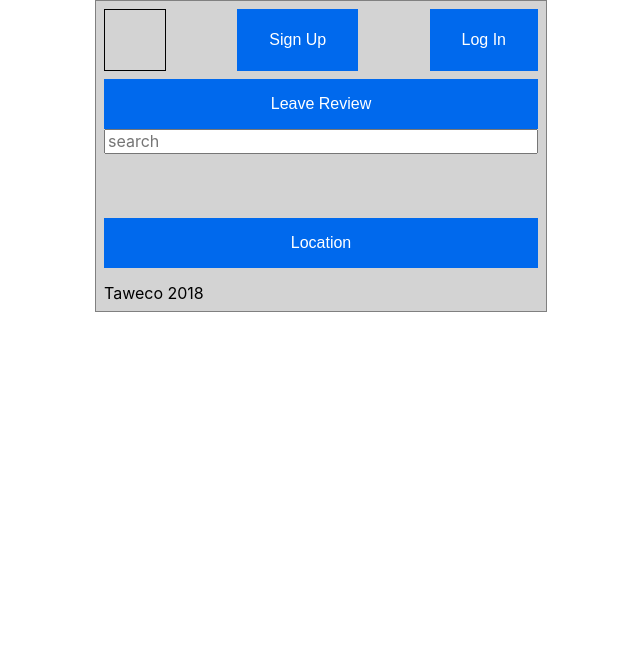
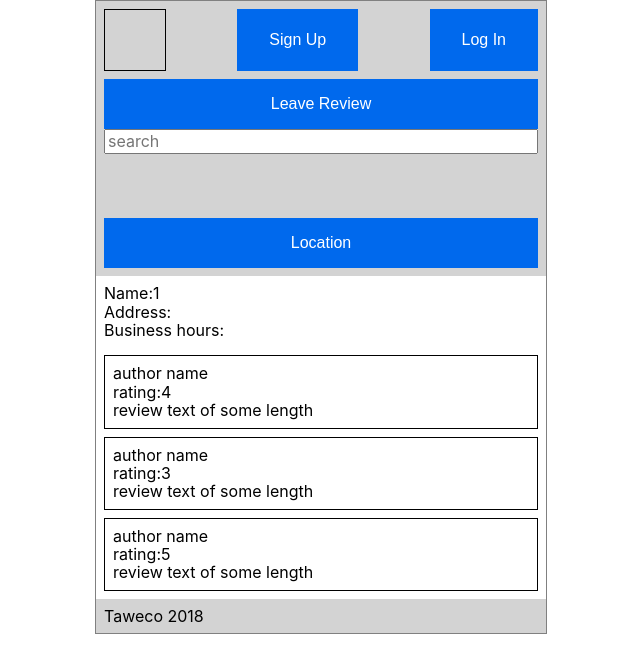
Before and after one commit to sadsaviour/tt, a React (Create React App) app: page /companies/1 in a window 1280 px wide. Shown: the top 672 px of the page, without its empty margins (319-959 px from the left). Built offline with nearby package versions, Linux system fonts and the light colour scheme.

Commit message:
feat: add companies page and reviews mocks

```diff
--- a/src/App.js
+++ b/src/App.js
@@ -3,8 +3,9 @@ import { BrowserRouter as Router, Route } from 'react-router-dom';
 import Screen from './UI/Screen';
 import Header from './Header';
 import Footer from './Footer';
-import CategoryList from './CategoryList';
-import Category from './Category';
+import CategoryList from './category/CategoryList';
+import Category from './category/Category';
+import Company from './company/Company';
 
 class App extends Component {
   state = {};
@@ -16,6 +17,7 @@ class App extends Component {
           <Header />
           <Route exact path="/" component={CategoryList} />
           <Route path="/categories/:topicId" component={Category} />
+          <Route path="/companies/:companyId" component={Company} />
 
           <Footer />
         </Screen>
--- a/src/Category.js
+++ b/src/category/Category.js
@@ -1,5 +1,6 @@
 import React from 'react';
 import styled from 'styled-components';
+import CompanyList from '../company/CompanyList';
 
 const Container = styled.div`
   box-sizing: border-box;
@@ -9,4 +10,9 @@ const Container = styled.div`
   flex-wrap: wrap;
 `;
 
-export default ({ match }) => <Container>{match.params.topicId}</Container>;
+export default ({ match }) => (
+  <Container>
+    {match.params.topicId}
+    <CompanyList />
+  </Container>
+);
--- /dev/null
+++ b/src/category/CategoryCard.js
@@ -0,0 +1,24 @@
+import React from 'react';
+import styled from 'styled-components';
+import { Link } from 'react-router-dom';
+import Logo from '../UI/Logo';
+
+const Container = styled.div`
+  box-sizing: border-box;
+
+  display: flex;
+  flex: 1 0 50%;
+
+  flex-flow: column;
+
+  padding: 8px;
+
+  border: 1px solid black;
+`;
+
+export default ({ id, value }) => (
+  <Container>
+    <Logo />
+    <Link to={`/categories/${id}`}>{value}</Link>
+  </Container>
+);
--- /dev/null
+++ b/src/company/Company.js
@@ -0,0 +1,33 @@
+import React from 'react';
+import styled from 'styled-components';
+import ReviewList from '../review/ReviewsList';
+
+const Container = styled.div`
+  box-sizing: border-box;
+  display: flex;
+  flex: 0 1 auto;
+  flex-direction: column;
+`;
+
+const Info = styled.div`
+  box-sizing: border-box;
+  display: flex;
+  flex: 1 1 auto;
+  flex-direction: column;
+
+  padding: 8px;
+`;
+
+export default ({ match }) => (
+  <Container>
+    <Info>
+      Name:
+      {match.params.companyId}
+      <br />
+      Address:
+      <br />
+      Business hours:
+    </Info>
+    <ReviewList />
+  </Container>
+);
--- a/src/CategoryCard.js
+++ b/src/company/CompanyCard.js
@@ -1,7 +1,7 @@
 import React from 'react';
 import styled from 'styled-components';
 import { Link } from 'react-router-dom';
-import Logo from './UI/Logo';
+import Logo from '../UI/Logo';
 
 const Container = styled.div`
   box-sizing: border-box;
@@ -19,6 +19,6 @@ const Container = styled.div`
 export default ({ id, value }) => (
   <Container>
     <Logo />
-    <Link to={`/categories/${id}`}>{value}</Link>
+    <Link to={`/companies/${id}`}>{value}</Link>
   </Container>
 );
--- /dev/null
+++ b/src/company/CompanyList.js
@@ -0,0 +1,27 @@
+import React from 'react';
+import styled from 'styled-components';
+import CompanyCard from './CompanyCard';
+
+const Container = styled.div`
+  box-sizing: border-box;
+  display: flex;
+  flex: 0 1 auto;
+  flex-direction: row;
+  flex-wrap: wrap;
+`;
+
+const companies = [
+  { value: 'Progress' },
+  { value: 'A-a-a-a' },
+  { value: 'Neopharm' },
+  { value: 'Bambule' },
+  { value: 'Marriot' },
+];
+
+export default () => (
+  <Container>
+    {companies.map((e, i) => (
+      <CompanyCard key={String(i)} id={e.value.toLowerCase()} value={e.value} />
+    ))}
+  </Container>
+);
--- /dev/null
+++ b/src/review/ReviewCard.js
@@ -0,0 +1,41 @@
+import React from 'react';
+import styled from 'styled-components';
+
+const Container = styled.div`
+  box-sizing: border-box;
+
+  display: flex;
+  flex: 1 0 50%;
+
+  flex-flow: column;
+
+  padding: 8px;
+
+  border: 1px solid black;
+
+  margin-bottom: 8px;
+
+  :last-child {
+    margin-bottom: 0;
+  }
+`;
+
+const Author = styled.span``;
+
+const Rating = styled.span``;
+
+const Text = styled.span``;
+
+export default ({ review }) => {
+  const { authorName, text, rating } = review;
+  return (
+    <Container>
+      <Author>{authorName}</Author>
+      <Rating>
+        rating:
+        {rating}
+      </Rating>
+      <Text>{text}</Text>
+    </Container>
+  );
+};
--- /dev/null
+++ b/src/review/ReviewsList.js
@@ -0,0 +1,46 @@
+import React from 'react';
+import styled from 'styled-components';
+import ReviewCard from './ReviewCard';
+
+const Container = styled.div`
+  box-sizing: border-box;
+  display: flex;
+  flex: 0 1 auto;
+  flex-direction: column;
+
+  padding: 8px;
+`;
+
+const sampleDate = new Date();
+
+const reviews = [
+  {
+    id: 1,
+    date: sampleDate,
+    rating: 4,
+    authorName: 'author name',
+    text: 'review text of some length',
+  },
+  {
+    id: 2,
+    date: sampleDate,
+    rating: 3,
+    authorName: 'author name',
+    text: 'review text of some length',
+  },
+  {
+    id: 2,
+    date: sampleDate,
+    rating: 5,
+    authorName: 'author name',
+    text: 'review text of some length',
+  },
+];
+
+export default () => (
+  <Container>
+    {reviews.map((e, i) => (
+      <ReviewCard key={String(i)} review={e} />
+    ))}
+  </Container>
+);
```
Also changed, not shown: src/category/CategoryList.js (renamed from src/CategoryList.js).
